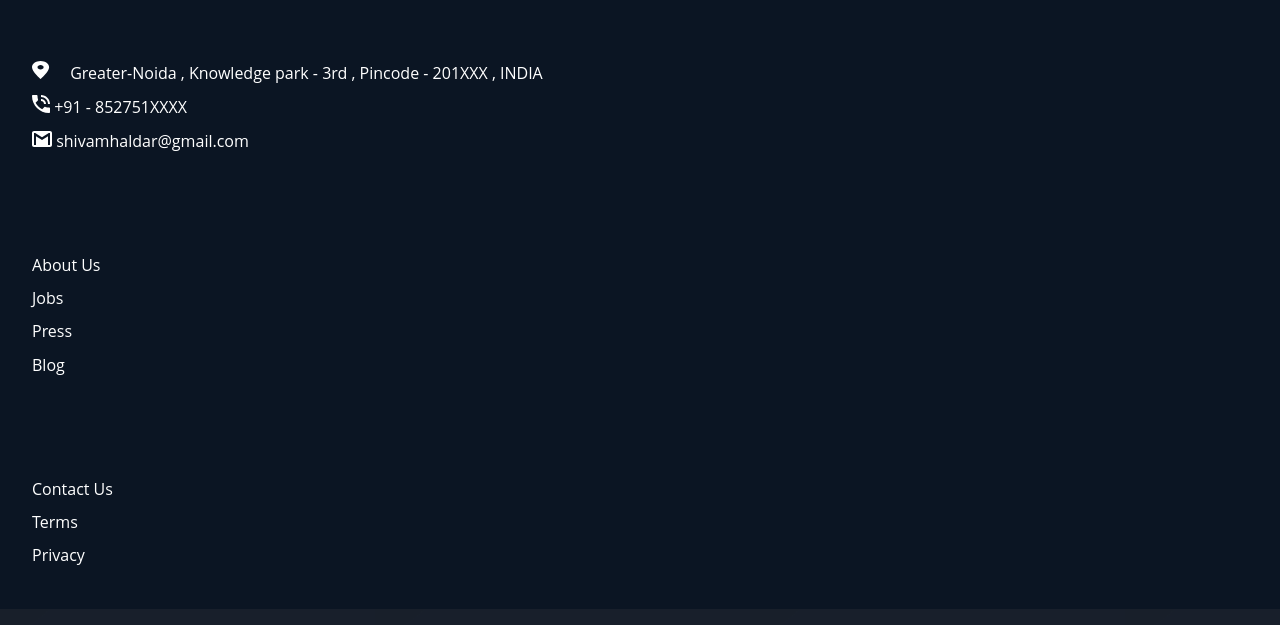
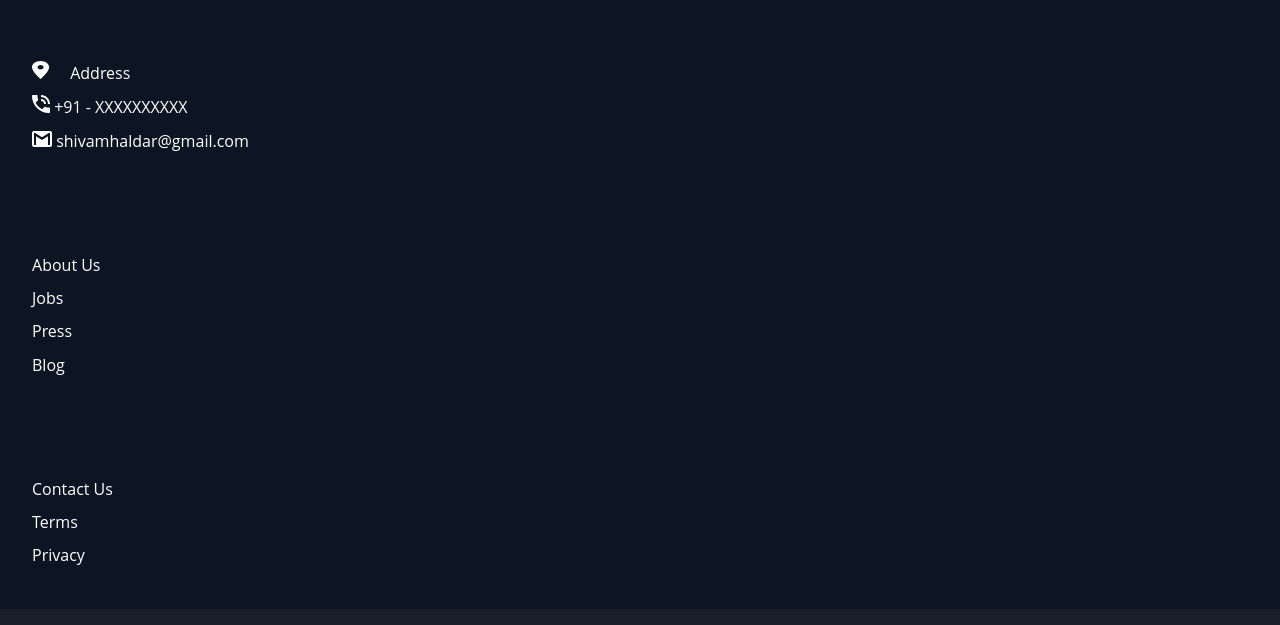
Before and after one commit to shivamhaldar/falcon, a plain HTML site: page index.html in a window 1280 px wide. Shown: the part 3301-3926 px from the top of the page. Drawn offline with Linux system fonts and the light colour scheme.

Commit message:
Update index.html

```diff
--- a/index.html
+++ b/index.html
@@ -137,20 +137,19 @@
       </div>
     </div>
     <footer>
-      <img class="footer-logo" src="images/shivam.jpg" />
+      <img class="footer-logo" src="images/logo.jpg" />
 
       <div>
         <ul class="footer-ul-1">
           <li class="footer-ul-li-1">
             <img class="abcd" src="images/icon-location.svg" />
-            Greater-Noida , Knowledge park - 3rd ,
-            Pincode - 201XXX , INDIA
+            Address
           </li>
         </ul>
         <ul class="footer-ul-extra">
           <li class="footer-ul-li-2">
             <img src="images/icon-phone.svg" />
-            +91 - 852751XXXX
+            +91 - XXXXXXXXXX
           </li>
           <li class="footer-ul-li-3">
             <img src="images/icon-email.svg" /> shivamhaldar@gmail.com
```
